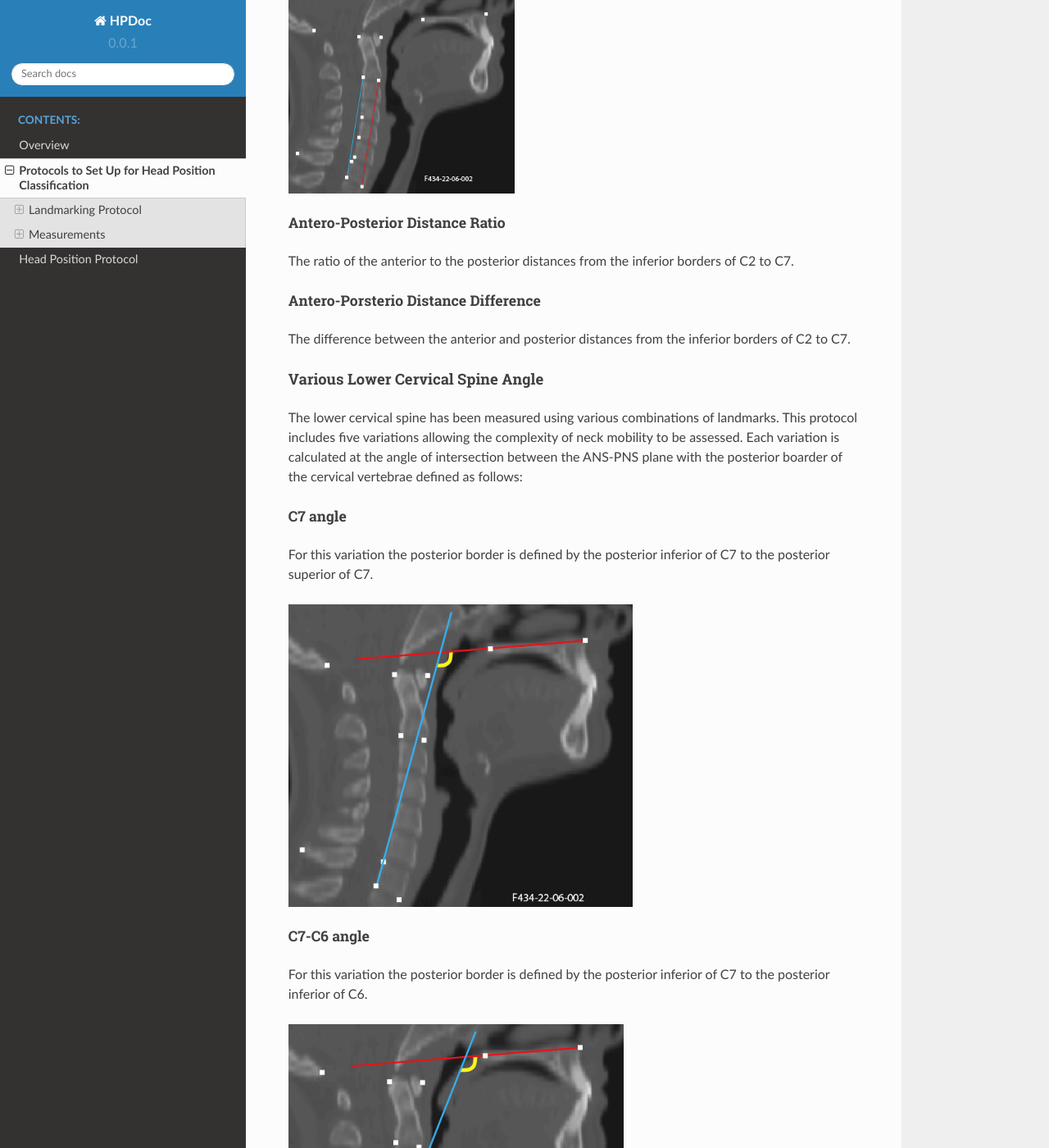
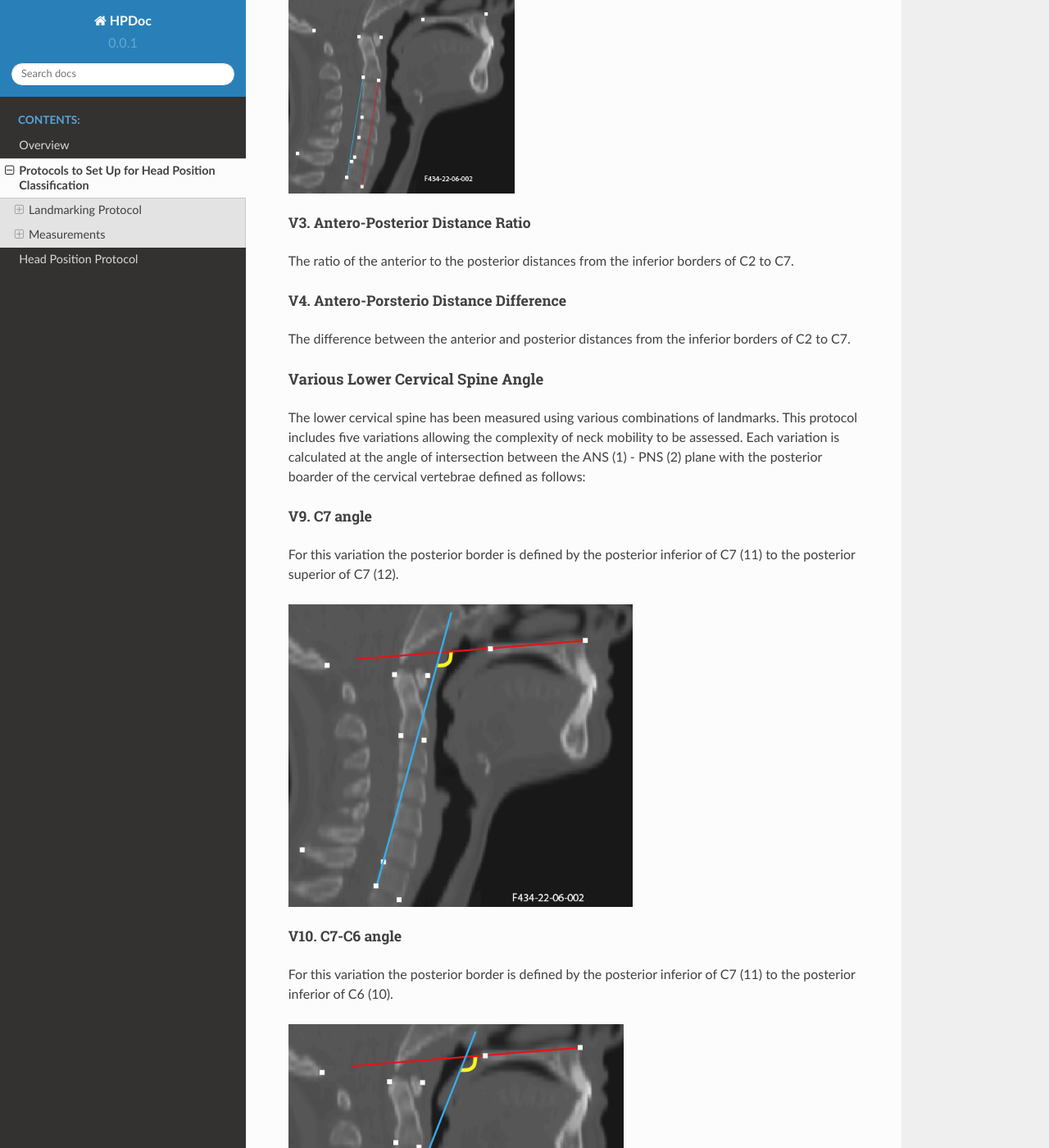
Before and after one commit to vocaltractlab/headpositiondoc, a Sphinx documentation site: the page built from source/protocol.rst, in a window 1280 px wide and 1400 px high, scrolled down 6647 px. Shown: the whole window at 82% size. Built offline with Sphinx 7.4.7 and the Read the Docs theme 2.0.0, drawn with Linux system fonts in a browser that asks for light colours; pages that are not in the unit, such as notebooks, are missing from menus; some of the changed text lies outside the part shown.

Commit message:
update numbering in ldmk/measure

```diff
--- a/source/protocol.rst
+++ b/source/protocol.rst
@@ -13,7 +13,7 @@ Each landmark is placed in the anatomical midsagittal plan allowing for the meas
     :alt: This figure identifies all landmarks necessary to classify head position. All landmarks should be placed in the anatomical midsagittal plane rather than the scan midsagittal plane.
 
 
-Anterior Nasal Spine (ANS)
+1. Anterior Nasal Spine (ANS)
 __________________________
 
 This landmark is placed at the most anterior point of the nasal spine.
@@ -23,7 +23,7 @@ This landmark is placed at the most anterior point of the nasal spine.
      :alt: This figure provides visual example of the placement of the ANS landmark.
 
 
-Posterior Nasal Spine (PNS)
+2. Posterior Nasal Spine (PNS)
 ___________________________
 
 This landmark is placed at the most posterior point of the nasal spine.
@@ -73,7 +73,7 @@ This landmark is placed at the most medio-anterior point of C1 denoting the ante
       :alt: This figure provides visual example of the placement of the AT1 landmark.
 
 
-Posterior Inferior Margin of vertebral body
+7-11. Posterior Inferior Margin of vertebral body
 ___________________________________________
 
 For C2 and C4 to C7, place the landmarks on each vertebrae at the most posterior and inferior point of the vertebral body in the anatomical midsagittal plane of the respective vertebral body.
@@ -83,7 +83,7 @@ For C2 and C4 to C7, place the landmarks on each vertebrae at the most posterior
        :alt: This figure provides visual example of the placement of the PI landmarks.
 
 
-Posterior Superior Margin of C7 vertebral body
+12. Posterior Superior Margin of C7 vertebral body
 ______________________________________________
 
 This landmark is placed at the most posterior and superior point on C7 vertebral body in the anatomical midsagittal plane of the vertebral body.
@@ -92,7 +92,7 @@ This landmark is placed at the most posterior and superior point on C7 vertebral
        :scale: 75%
        :alt: This figure provides visual example of the placement of the PS landmark.
 
-Anterior Inferior Margin of C2 and C7 vertebral bodies
+13-14. Anterior Inferior Margin of C2 and C7 vertebral bodies
 ______________________________________________________
 
 For C2 and C7, place the landmarks on each vertebrae at the most anterior and inferior point of the vertebral body in the anatomical midsagittal plane of the respective vertebral body.
@@ -164,13 +164,13 @@ The anterior and posterior distances are calculated between the inferior landmar
        :scale: 75%
        :alt: This figure provides visual example of the Anterior and Posterior distances.
 
-Antero-Posterior Distance Ratio
+V3. Antero-Posterior Distance Ratio
 ~~~~~~~~~~~~~~~~~~~~~~~~~~~~~~~
 
 The ratio of the anterior to the posterior distances from the inferior borders of C2 to C7.
 
 
-Antero-Porsterio Distance Difference
+V4. Antero-Porsterio Distance Difference
 ~~~~~~~~~~~~~~~~~~~~~~~~~~~~~~~~~~~~
 
 The difference between the anterior and posterior distances from the inferior borders of C2 to C7.
@@ -179,48 +179,49 @@ The difference between the anterior and posterior distances from the inferior bo
 Various Lower Cervical Spine Angle
 ++++++++++++++++++++++++++++++++++
 
-The lower cervical spine has been measured using various combinations of landmarks.  This protocol includes five variations allowing the complexity of neck mobility to be assessed. Each variation is calculated at the angle of intersection between the ANS-PNS plane with the posterior boarder of the cervical vertebrae defined as follows:
+The lower cervical spine has been measured using various combinations of landmarks.  This protocol includes five variations allowing the complexity of neck mobility to be assessed. Each variation is calculated at the angle of intersection between the ANS (1) - PNS (2) plane with the posterior boarder of the cervical vertebrae defined as follows:
 
 
-C7 angle
+V9. C7 angle
 ~~~~~~~~~~~~~~~~~~~~~~~~~~~~~~~~~~~~~~~~~~~~~~
-For this variation the posterior border is defined by the posterior inferior of C7 to the posterior superior of C7.
+
+For this variation the posterior border is defined by the posterior inferior of C7 (11) to the posterior superior of C7 (12).
 
 .. figure:: docs/C7PS.PNG
 	:scale: 75%
 	:alt: This figure provides visual example of the C7 PI-PS angle.
 
 
-C7-C6 angle
+V10. C7-C6 angle
 ~~~~~~~~~~~~~~~~~~~~~~~~~~~
-For this variation the posterior border is defined by the posterior inferior of C7 to the posterior inferior of C6.
+For this variation the posterior border is defined by the posterior inferior of C7 (11) to the posterior inferior of C6 (10).
 
 .. figure:: docs/C76i.PNG
 	:scale: 75%
 	:alt: This figure provides visual example of the C7pi to C6pi angle.
 
 
-C7-C5 angle
+V11. C7-C5 angle
 ~~~~~~~~~~~~~~~~~~~~~~~~~~~
-For this variation the posterior border is defined by the posterior inferior of C7 to the posterior inferior of C5.
+For this variation the posterior border is defined by the posterior inferior of C7 (11) to the posterior inferior of C5 (9).
 
 .. figure:: docs/C75i.PNG
         :scale: 75%
-        :alt: This figure provides visual example of the C7pi to C6pi angle.
+        :alt: This figure provides visual example of the C7pi to C5pi angle.
 
 
-C7-C4 angle
+V12. C7-C4 angle
 ~~~~~~~~~~~~~~~~~~~~~~~~~~~
-For this variation the posterior border is defined by the posterior inferior of C7 to the posterior inferior of C4.
+For this variation the posterior border is defined by the posterior inferior of C7 (11) to the posterior inferior of C4 (8).
 
 .. figure:: docs/C74i.PNG
         :scale: 75%
         :alt: This figure provides visual example of the C7pi to C6pi angle.
 
 
-C6-C4 angle
+V8. C6-C4 angle
 ~~~~~~~~~~~~~~~~~~~~~~~~~~~
-For this variation the posterior border is defined by the posterior inferior of C6 to the posterior inferior of C4.
+For this variation the posterior border is defined by the posterior inferior of C6 (10) to the posterior inferior of C4 (8).
 
 .. figure:: docs/C64i.PNG
         :scale: 75%
@@ -235,31 +236,31 @@ _________________________________________
 The change in angles along the cervical spine assist with determining the neck position.  Following are multiple angle difference measures.
 
 
-C2vC7 difference
+V14. C2vC7 difference
 ++++++++++++++++++++++++++++++
 
-This measure calculates the difference between the C2 angle and C7pi-C7ps angle.
+This measure calculates the difference between the C2 angle (V7) and C7 angle (V9).
 
 
-C2vC7-C6 difference
+V15. C2vC7-C6 difference
 ++++++++++++++++++++++++++++++
 
-This measure calculates the difference between the C2 angle and C7pi-C6pi angle.
+This measure calculates the difference between the C2 angle (V7) and C7-C6 angle (V10).
 
 
-C2vC7-C5 difference
+V16. C2vC7-C5 difference
 ++++++++++++++++++++++++++++++
 
-This measure calculates the difference between the C2 angle and C7pi-C5pi angle.
+This measure calculates the difference between the C2 angle (V7) and C7-C5 angle (V11).
 
 
-C2vC7-C4 difference
+V17. C2vC7-C4 difference
 ++++++++++++++++++++++++++++++
 
-This measure calculates the difference between the C2 angle and C7pi-C4pi angle.
+This measure calculates the difference between the C2 angle (V7) and C7-C4 angle (V12).
 
 
-C2vC6-C4 difference
+V13. C2vC6-C4 difference
 ++++++++++++++++++++++++++++++
 
-This measure calculates the difference between the C2 angle and C6pi-C4pi angle.
+This measure calculates the difference between the C2 angle (V7) and C6-C4 angle (V8).
```
Also changed, not shown: other parts of source/protocol.rst (+10 -10 lines).
